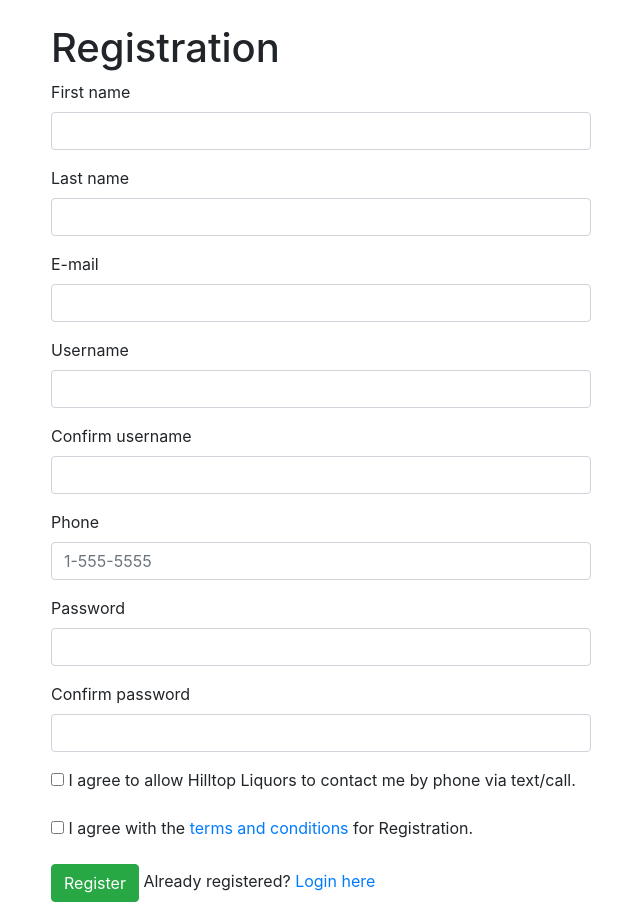
After one commit to Hilltop-Liquors/hilltop-liquors, a Spring Boot app: page /registration in a window 1280 px wide. The commit adds this page. Shown: the whole page, without its empty margins (34-674 px from the left). Run offline with Spring Boot 4, Linux system fonts and the light colour scheme; some of the project's set-up classes (security, data sources, template engines, error pages and the like) are left out, and stand-ins take their place; some libraries are stand-ins or nearby versions.

Commit message:
built out security registration and login

```diff
--- a/pom.xml
+++ b/pom.xml
@@ -112,6 +112,10 @@
             <artifactId>hibernate-core</artifactId>
             <version>5.3.17.Final</version>
         </dependency>
+        <dependency>
+            <groupId>org.assertj</groupId>
+            <artifactId>assertj-core</artifactId>
+        </dependency>
 
     </dependencies>
 
--- a/src/main/java/com/codeup/hilltopliquors/controllers/UserRegistrationController.java
+++ b/src/main/java/com/codeup/hilltopliquors/controllers/UserRegistrationController.java
@@ -1,10 +1,24 @@
 package com.codeup.hilltopliquors.controllers;
 
+import com.codeup.hilltopliquors.models.User;
+import com.codeup.hilltopliquors.security.UserRegistrationDto;
 import com.codeup.hilltopliquors.services.UserService;
 import org.springframework.beans.factory.annotation.Autowired;
 import org.springframework.stereotype.Controller;
+import org.springframework.ui.Model;
+import org.springframework.validation.BindingResult;
+import org.springframework.web.bind.annotation.GetMapping;
 import org.springframework.web.bind.annotation.ModelAttribute;
+import org.springframework.web.bind.annotation.PostMapping;
 import org.springframework.web.bind.annotation.RequestMapping;
+
+import javax.validation.Valid;
+
+// This controller is mapped to "/registration" URI. We use the UserRegistrationDto to process and
+// validate the user registration form and inject it using the @ModelAttribute("user") annotation.
+// When the form is submitted it's automatically validated and errors are available in the BindingResult
+// Next we check if a user doesn't already exist with the submitted username. If the form has any errors,
+// we return to the registration page. Otherwise, we redirect and inform the user the registration procedure is complete.
 
 @Controller
 @RequestMapping("/registration")
@@ -15,7 +29,29 @@ public class UserRegistrationController {
 
     @ModelAttribute("user")
     public UserRegistrationDto userRegistrationDto() {
-        return new U
+        return new UserRegistrationDto();
+    }
+
+    @GetMapping
+    public String showRegistrationForm(Model model) {
+        return "registration";
+    }
+
+    @PostMapping
+    public String registerUserAccount(@ModelAttribute("user") @Valid UserRegistrationDto userDto,
+        BindingResult result) {
+
+        User existing = userService.findByUsername(userDto.getUsername());
+        if (existing != null) {
+            result.rejectValue("username", null, "There is already an account registered with that username");
+        }
+
+        if (result.hasErrors()) {
+            return "registration";
+        }
+
+        userService.save(userDto);
+        return "redirect:/registration?success";
     }
 
 }
--- a/src/main/java/com/codeup/hilltopliquors/repositories/UserRepository.java
+++ b/src/main/java/com/codeup/hilltopliquors/repositories/UserRepository.java
@@ -9,4 +9,5 @@ public interface UserRepository extends JpaRepository<User, Long> {
 
     User findByUsername(String username);
 
+    User findByEmail(String email);
 }
--- /dev/null
+++ b/src/main/resources/templates/registration.html
@@ -0,0 +1,144 @@
+<!DOCTYPE html>
+<html xmlns:th="http://www.thymeleaf.org">
+<head th:include="partials/head :: head">
+    <
+
+    <title>Registration</title>
+</head>
+<body>
+<!--<nav class="navbar navbar-inverse navbar-fixed-top">-->
+<!--    <div class="container">-->
+<!--        <div class="navbar-header">-->
+<!--            <button type="button" class="navbar-toggle collapsed"-->
+<!--                    data-toggle="collapse" data-target="#navbar" aria-expanded="false"-->
+<!--                    aria-controls="navbar">-->
+<!--                <span class="sr-only">Toggle navigation</span> <span-->
+<!--                    class="icon-bar"></span> <span class="icon-bar"></span> <span-->
+<!--                    class="icon-bar"></span>-->
+<!--            </button>-->
+<!--            <a class="navbar-brand" href="#" th:href="@{/}">Registration and-->
+<!--                Login Module</a>-->
+<!--        </div>-->
+<!--    </div>-->
+<!--</nav>-->
+
+<!--<br>-->
+<br>
+
+<div class="container">
+    <div class="row">
+        <div class="col-md-6 col-md-offset-3">
+
+            <div th:if="${param.success}">
+                <div class="alert alert-info">You've successfully registered
+                    to our awesome app!</div>
+            </div>
+
+            <h1>Registration</h1>
+            <form th:action="@{/registration}" th:object="${user}" method="POST">
+
+                <p class="error-message" th:if="${#fields.hasGlobalErrors()}"
+                   th:each="error : ${#fields.errors('global')}" th:text="${error}">Validation
+                    error</p>
+
+                <div class="form-group"
+                     th:classappend="${#fields.hasErrors('firstName')}? 'has-error':''">
+                    <label for="firstName" class="control-label">First name</label> <input
+                        id="firstName" class="form-control" th:field="*{firstName}" />
+                    <p class="error-message"
+                       th:each="error: ${#fields.errors('firstName')}"
+                       th:text="${error}">Validation error</p>
+                </div>
+                <div class="form-group"
+                     th:classappend="${#fields.hasErrors('lastName')}? 'has-error':''">
+                    <label for="lastName" class="control-label">Last name</label> <input
+                        id="lastName" class="form-control" th:field="*{lastName}" />
+                    <p class="error-message"
+                       th:each="error : ${#fields.errors('lastName')}"
+                       th:text="${error}">Validation error</p>
+                </div>
+                <div class="form-group"
+                     th:classappend="${#fields.hasErrors('email')}? 'has-error':''">
+                    <label for="email" class="control-label">E-mail</label> <input
+                        id="email" class="form-control" th:field="*{email}" />
+                    <p class="error-message"
+                       th:each="error : ${#fields.errors('email')}" th:text="${error}">Validation
+                        error</p>
+                </div>
+                <div class="form-group"
+                     th:classappend="${#fields.hasErrors('username')}? 'has-error':''">
+                    <label for="username" class="control-label">Username</label> <input
+                        id="username" class="form-control" th:field="*{username}" />
+                    <p class="error-message"
+                       th:each="error : ${#fields.errors('username')}" th:text="${error}">Validation
+                        error</p>
+                </div>
+                <div class="form-group"
+                     th:classappend="${#fields.hasErrors('confirmUsername')}? 'has-error':''">
+                    <label for="confirmUsername" class="control-label">Confirm
+                        username</label> <input id="confirmUsername" class="form-control"
+                                              th:field="*{confirmUsername}" />
+                    <p class="error-message"
+                       th:each="error : ${#fields.errors('confirmUsername')}"
+                       th:text="${error}">Validation error</p>
+                </div>
+                <div class="form-group">
+                    <label for="phone" class="control-label">Phone</label>
+                    <input class="form-control" type="tel" value="1-555-5555" placeholder="1-555-5555"
+                               id="phone" th:field="*{phone}">
+                </div>
+                <div class="form-group"
+                     th:classappend="${#fields.hasErrors('password')}? 'has-error':''">
+                    <label for="password" class="control-label">Password</label> <input
+                        id="password" class="form-control" type="password"
+                        th:field="*{password}" />
+                    <p class="error-message danger"
+                       th:each="error : ${#fields.errors('password')}"
+                       th:text="${error}">Validation error</p>
+                </div>
+                <div class="form-group"
+                     th:classappend="${#fields.hasErrors('confirmPassword')}? 'has-error':''">
+                    <label for="confirmPassword" class="control-label">Confirm
+                        password</label> <input id="confirmPassword" class="form-control"
+                                                type="password" th:field="*{confirmPassword}" />
+                    <p class="error-message"
+                       th:each="error : ${#fields.errors('confirmPassword')}"
+                       th:text="${error}">Validation error</p>
+                </div>
+                <div class="form-group"
+                     th:classappend="${#fields.hasErrors('smsConsent')}? 'has-error':''">
+                    <input id="smsConsent" type="checkbox" th:field="*{smsConsent}" />   <label
+                        class="control-label" for="smsConsent"> I agree to allow Hilltop Liquors to contact me by phone
+                    via text/call.
+                </label>
+                    <p class="error-message"
+                       th:each="error : ${#fields.errors('smsConsent')}" th:text="${error}">Validation
+                        error</p>
+                </div>
+                <div class="form-group"
+                     th:classappend="${#fields.hasErrors('terms')}? 'has-error':''">
+                    <input id="terms" type="checkbox" th:field="*{terms}" />   <label
+                        class="control-label" for="terms"> I agree with the <a
+                        href="#">terms and conditions</a> for Registration.
+                </label>
+                    <p class="error-message"
+                       th:each="error : ${#fields.errors('terms')}" th:text="${error}">Validation
+                        error</p>
+                </div>
+                <div class="form-group">
+                    <button type="submit" class="btn btn-success">Register</button>
+                    <span>Already registered? <a href="/Login">Login
+        here</a></span>
+                </div>
+
+            </form>
+        </div>
+    </div>
+</div>
+
+<!--<script type="text/javascript"-->
+<!--        th:src="@{/webjars/jquery/3.5.1/jquery.min.js/}"></script>-->
+<!--<script type="text/javascript"-->
+<!--        th:src="@{/webjars/bootstrap/4.5.2/js/bootstrap.min.js}"></script>-->
+</body>
+</html>
```
Also changed, not shown: database/category_seeder.sql (+7 -0 lines), src/main/java/com/codeup/hilltopliquors/controllers/HomeController.java (+13 -3 lines), src/main/java/com/codeup/hilltopliquors/controllers/MainController.java (added, +29 -0 lines), src/main/java/com/codeup/hilltopliquors/security/FieldMatch.java (added, +41 -0 lines), src/main/java/com/codeup/hilltopliquors/security/FieldMatchValidator.java (added, +31 -0 lines), src/main/java/com/codeup/hilltopliquors/security/UserRegistrationDto.java (+124 -2 lines), src/main/java/com/codeup/hilltopliquors/services/UserService.java (+6 -4 lines), src/main/java/com/codeup/hilltopliquors/services/UserServiceImpl.java (+48 -6 lines), src/main/resources/templates/login.html (added, +77 -0 lines), src/main/resources/templates/partials/navbar.html (+16 -6 lines).
